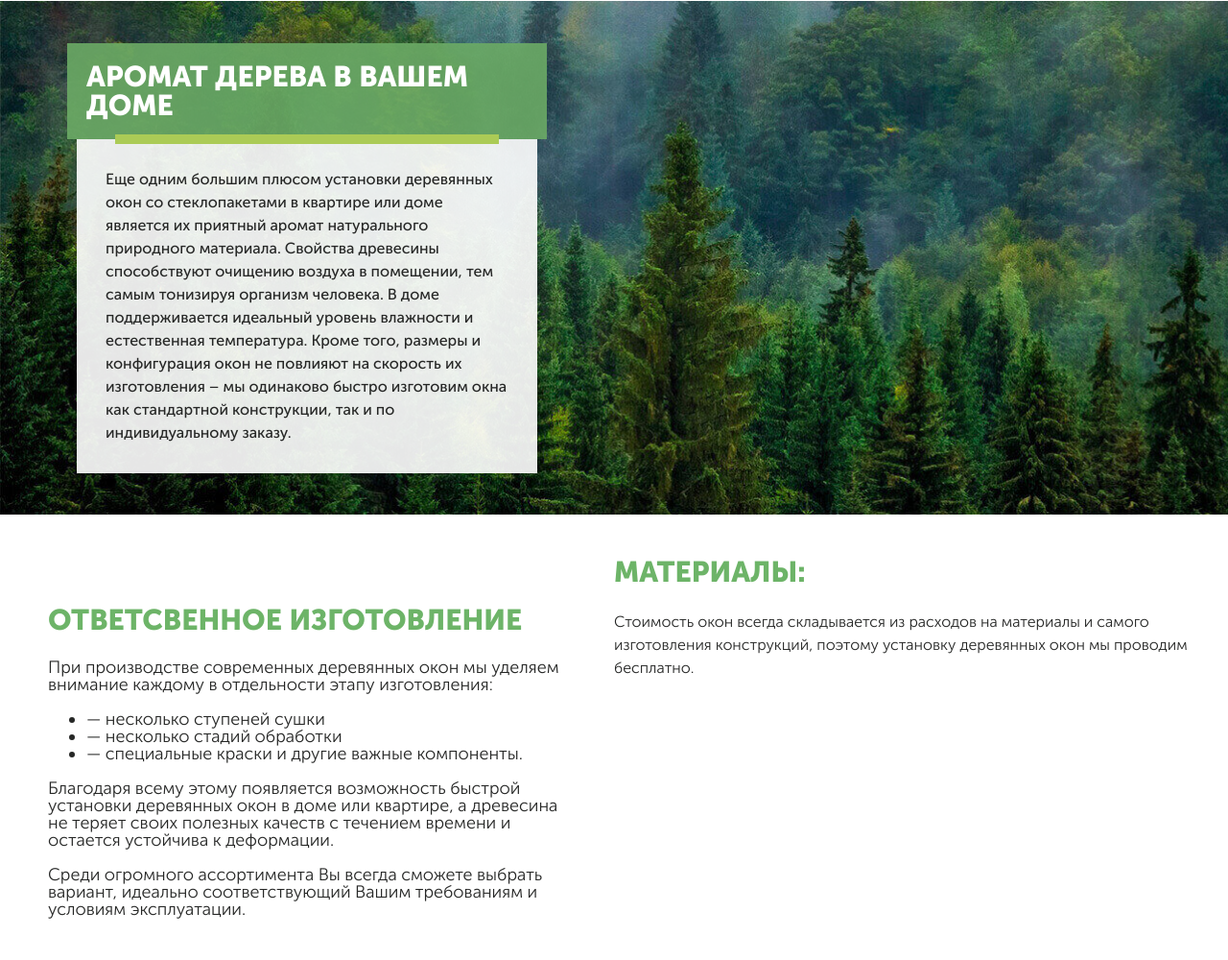
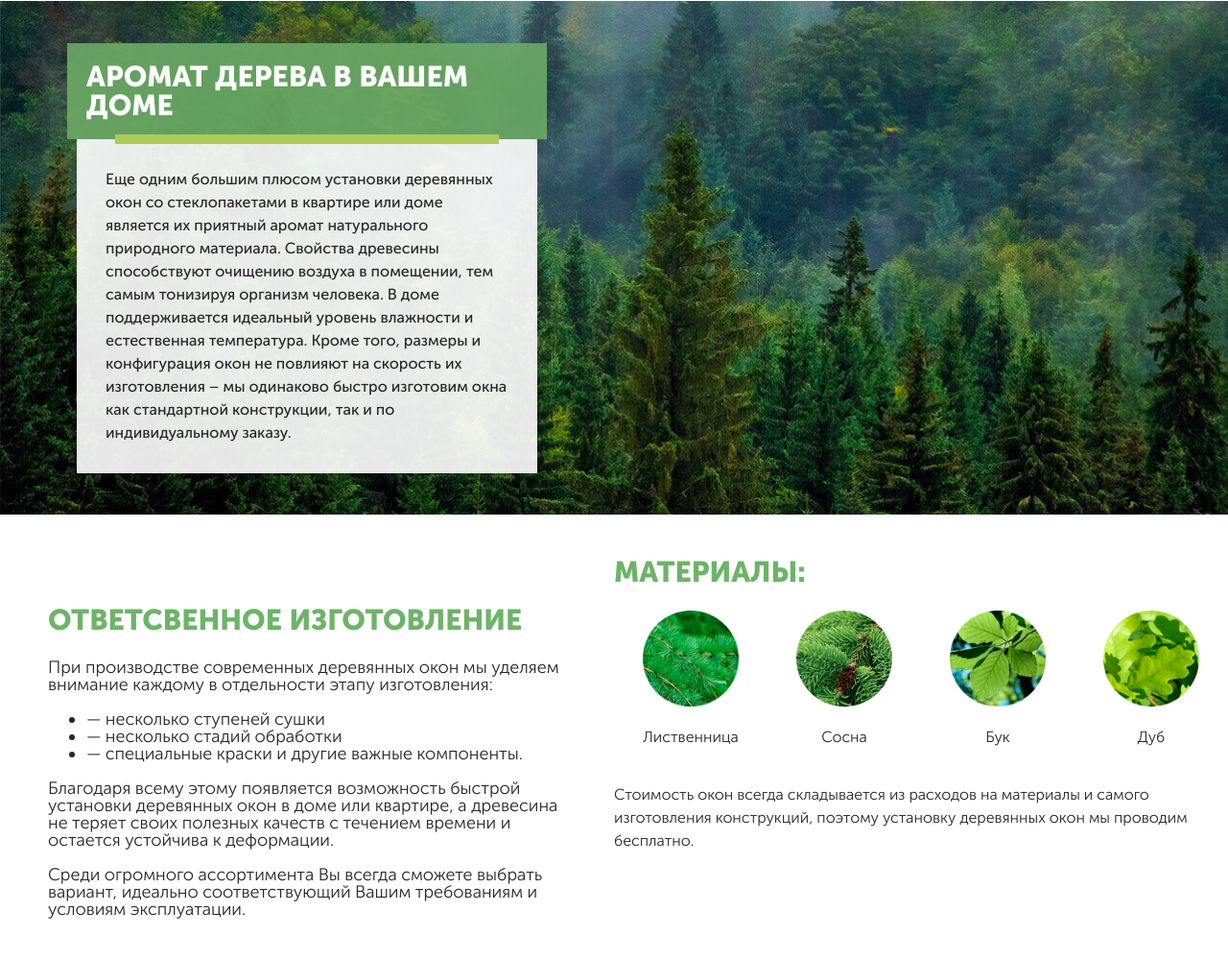
Before and after one commit to vigolajnen/windows-click, a website: page source/wooden-windows.html in a window 1280 px wide. Shown: the part 1343-2343 px from the top of the page at 96% size. Drawn offline with nearby package versions, Linux system fonts and the light colour scheme; files that its build step writes are made by us from their sources.

Commit message:
добавила иконки и блок с материалами на страницу дер. окна

```diff
--- /dev/null
+++ b/source/sass/blocks/material-list.scss
@@ -0,0 +1,65 @@
+.material-list {
+  padding: 0;
+  margin: 0;
+  list-style: none;
+  display: flex;
+  flex-wrap: wrap;
+  justify-content: space-between;
+  max-width: 100%;
+}
+
+.material-list__name {
+  margin: 0;
+  text-align: center;
+}
+
+.material-list__item {
+  width: 50%;
+  padding-top: 120px;
+  margin-bottom: 20px;
+  box-sizing: border-box;
+
+  &--larch,
+  &--pine,
+  &--beech,
+  &--oak {
+    position: relative;
+  }
+
+  &--larch:before,
+  &--pine:before,
+  &--beech:before,
+  &--oak:before {
+    content: "";
+    position: absolute;
+    top: 0;
+    left: 50%;
+    width: 100px;
+    height: 100px;
+    background-size: cover;
+    background-repeat: no-repeat;
+    transform: translateX(-50%);
+  }
+
+  &--larch:before {
+    background-image: url("../../img/wooden-windows/wooden-material-1.png");
+  }
+
+  &--pine:before {
+    background-image: url("../../img/wooden-windows/wooden-material-2.png");
+  }
+
+  &--beech:before {
+    background-image: url("../../img/wooden-windows/wooden-material-3.png");
+  }
+
+  &--oak:before {
+    background-image: url("../../img/wooden-windows/wooden-material-4.png");
+  }
+}
+
+@media (min-width: $tablet-width) {
+  .material-list__item {
+    width: 25%;
+  }
+}
--- a/source/sass/blocks/page-header.scss
+++ b/source/sass/blocks/page-header.scss
@@ -11,7 +11,7 @@
   z-index: 200;
   padding-bottom: 0;
   background-color: #ffffff;
-  border-bottom: 5px solid $color-light-green;
+  border-bottom: 7px solid $color-light-green;
 }
 
 .sticky + .page-header__wrapper {
--- a/source/sass/blocks/remote-glazing.scss
+++ b/source/sass/blocks/remote-glazing.scss
@@ -252,6 +252,7 @@
 @media (min-width: 900px) {
   .remote-glazing {
     flex-direction: row;
+    overflow: hidden;
   }
 
   .remote-glazing__info {
--- a/source/sass/blocks/windows-types.scss
+++ b/source/sass/blocks/windows-types.scss
@@ -51,6 +51,10 @@
     color: $color-pink;
     background-image: url("../../img/plastic-windows/circle-hover-bg.png");
   }
+}
+
+.windows-types__link:hover .windows-types__btn {
+  color: $color-pink;
 }
 
 .windows-types__pic {
--- a/source/sass/style.scss
+++ b/source/sass/style.scss
@@ -42,3 +42,4 @@
 @import "blocks/page-info.scss";
 @import "blocks/page-info-bg.scss";
 @import "blocks/windows-types.scss";
+@import "blocks/material-list.scss";
--- a/source/wooden-windows.html
+++ b/source/wooden-windows.html
@@ -93,23 +93,23 @@
                 <ul class="page-info__list">
                   <li>
                     <svg class="page-info__svg" width="50" height="50">
-                      <use xlink:href="img/sprite.svg#icon-diamond"></use>
+                      <use xlink:href="img/sprite.svg#icon-trees"></use>
                     </svg>
                     <span>Имеют приятный аромат натурального дерева</span></li>
                   <li>
                     <svg class="page-info__svg" width="50" height="50">
-                      <use xlink:href="img/sprite.svg#icon-flower"></use>
+                      <use xlink:href="img/sprite.svg#icon-calendar"></use>
                     </svg>
                     <span>Надежны и долговечны</span></li>
                   <li>
                     <svg class="page-info__svg" width="50" height="50">
-                      <use xlink:href="img/sprite.svg#icon-drawer"></use>
+                      <use xlink:href="img/sprite.svg#icon-sponge"></use>
                     </svg>
                     <span>Просты в уходе</span>
                   </li>
                   <li>
                     <svg class="page-info__svg" width="50" height="50">
-                      <use xlink:href="img/sprite.svg#icon-drawer"></use>
+                      <use xlink:href="img/sprite.svg#icon-humidity"></use>
                     </svg>
                     <span>Поддерживают в доме идеальный уровень влажности и естественную температуру</span>
                   </li>
@@ -151,6 +151,20 @@
           </div>
           <div class="page-info__item">
             <h3 class="page-info__title">Материалы:</h3>
+            <ul class="page-info__material material-list">
+              <li class="material-list__item material-list__item--larch">
+                <p class="material-list__name">Лиственница</p>
+              </li>
+              <li class="material-list__item material-list__item--pine">
+                <p class="material-list__name">Сосна</p>
+              </li>
+              <li class="material-list__item material-list__item--beech">
+                <p class="material-list__name">Бук</p>
+              </li>
+              <li class="material-list__item material-list__item--oak">
+                <p class="material-list__name">Дуб</p>
+              </li>
+            </ul>
             <p>Стоимость окон всегда складывается из расходов на материалы и самого изготовления конструкций, поэтому установку деревянных окон мы проводим бесплатно.</p>
           </div>
         </div>
```
Also changed, not shown: source/plastic-windows.html (+3 -4 lines), source/img/icon/icon-calendar.svg (added), source/img/icon/icon-paint.svg (added).
